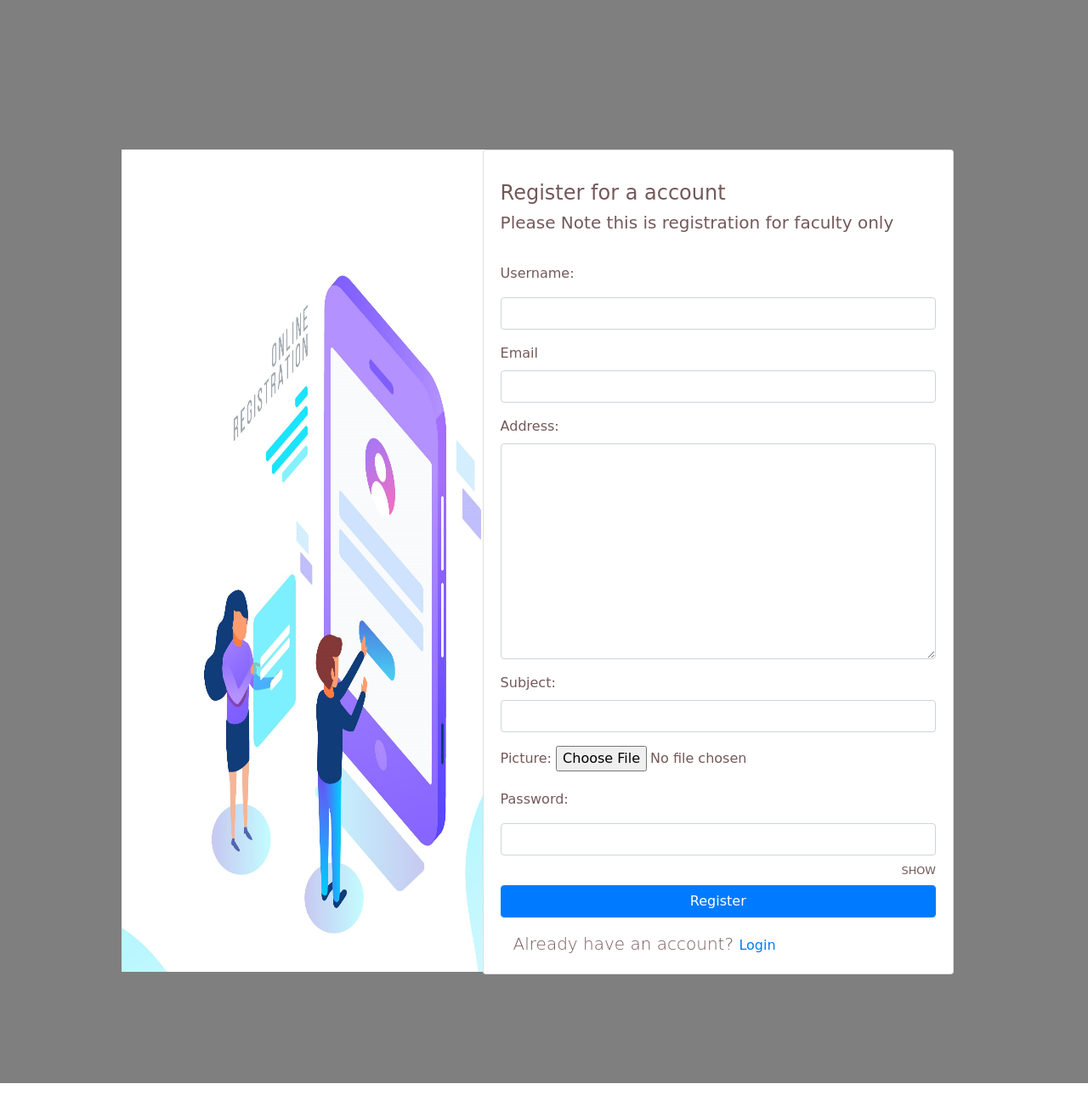
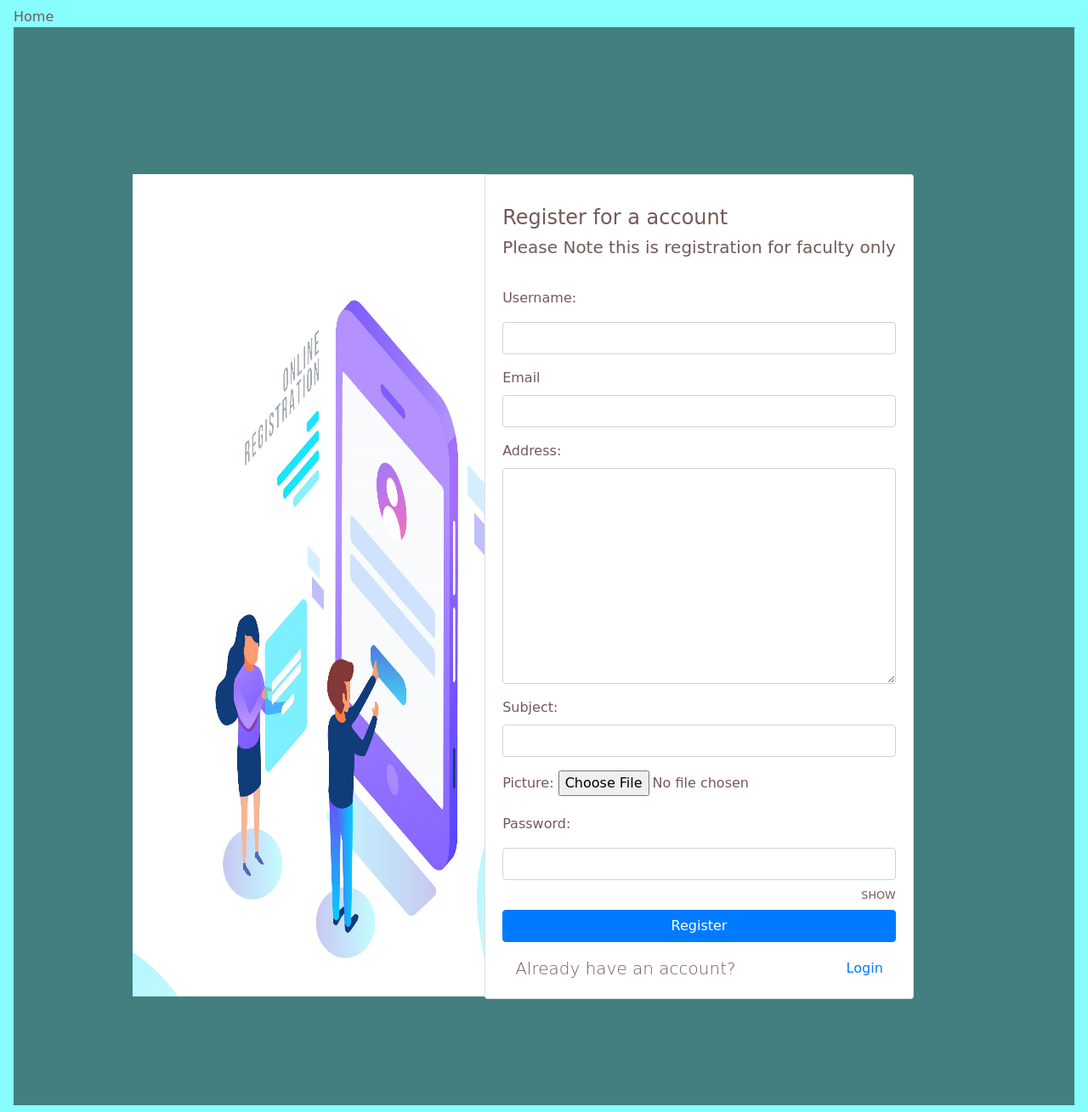
Before and after one commit to MDJISHAN/seacom_marine_exam_portal, a Django app: page /faculty/register/ in a window 1280 px wide. Shown: the whole page at 85% size. Before the commit the page ends 1275 px from the top, so only its background shows below. Run offline with Django 3.2, Linux system fonts and the light colour scheme; some libraries are stand-ins or nearby versions.

Commit message:
Update base_auth.html

```diff
--- a/Exam/templates/base_auth.html
+++ b/Exam/templates/base_auth.html
@@ -14,6 +14,11 @@
   }
 
   </style>
+      <nav class="navbar navbar-light" style="background-color:rgb(135, 255, 253)">
+  <a href="{% url 'homepage' %}" style="color:#745959">Home</a>
+  <button class="navbar-toggler position-absolute d-md-none collapsed" type="button" data-toggle="collapse" data-target="#sidebarMenu" aria-controls="sidebarMenu" aria-expanded="false" aria-label="Toggle navigation">
+    <span class="navbar-toggler-icon"></span>
+  </button>
     {% block body %}
 
     {% endblock  %}
```
